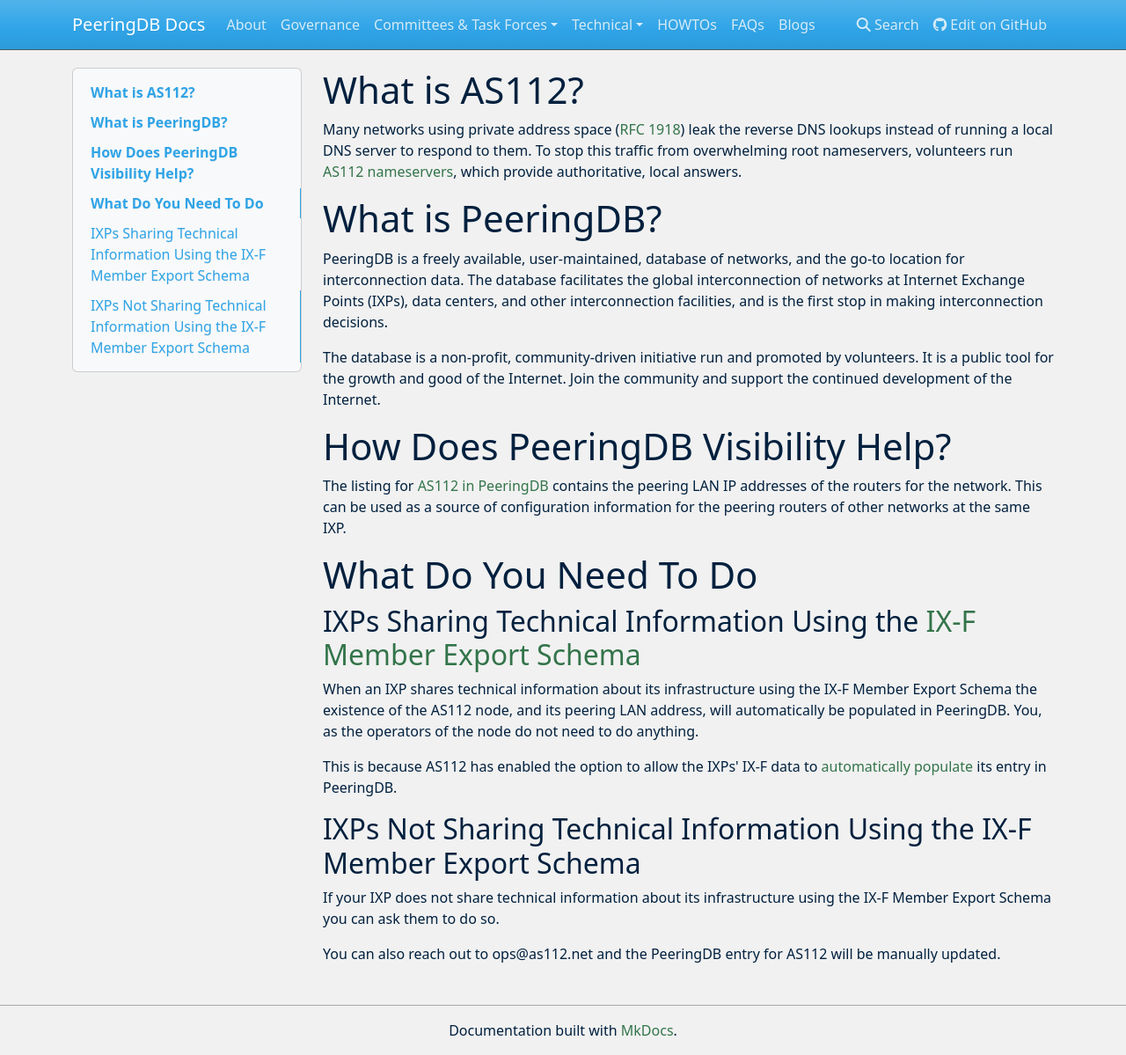
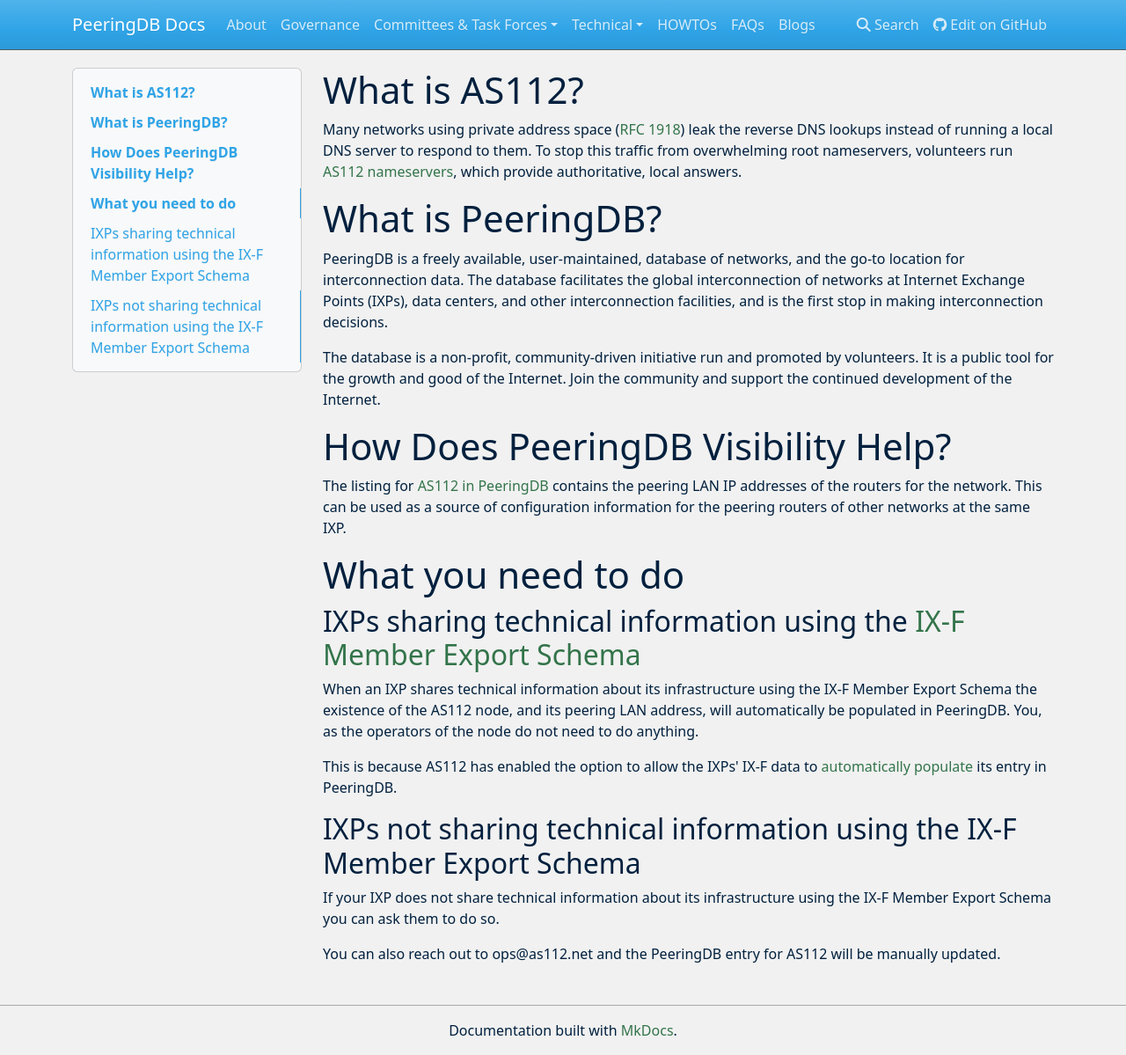
Before and after one commit to peeringdb/docs, an MkDocs documentation site: the page built from docs/howto/updates-for-as112.md, in a window 1280 px wide and 1199 px high. Shown: the whole window at 88% size. Built offline with MkDocs 1.6.1, drawn with Linux system fonts in a browser that asks for light colours; nearby versions of some CDN libraries.

Commit message:
Blog copy edits and linking.

```diff
--- a/docs/howto/updates_for-as112.md
+++ b/docs/howto/updates-for-as112.md
@@ -1,22 +1,27 @@
 # What is AS112?
+
 Many networks using private address space ([RFC 1918](https://www.rfc-editor.org/info/rfc1918)) leak the reverse DNS lookups instead of running a local DNS server to respond to them. To stop this traffic from overwhelming root nameservers, volunteers run [AS112 nameservers](https://www.as112.net), which provide authoritative, local answers.
 
 # What is PeeringDB?
+
 PeeringDB is a freely available, user-maintained, database of networks, and the go-to location for interconnection data. The database facilitates the global interconnection of networks at Internet Exchange Points (IXPs), data centers, and other interconnection facilities, and is the first stop in making interconnection decisions.
 
 The database is a non-profit, community-driven initiative run and promoted by volunteers. It is a public tool for the growth and good of the Internet. Join the community and support the continued development of the Internet.
 
 # How Does PeeringDB Visibility Help?
+
 The listing for [AS112 in PeeringDB](https://www.peeringdb.com/net/10664) contains the peering LAN IP addresses of the routers for the network. This can be used as a source of configuration information for the peering routers of other networks at the same IXP.
 
-# What Do You Need To Do
-## IXPs Sharing Technical Information Using the [IX-F Member Export Schema](https://github.com/euro-ix/json-schemas)
+# What you need to do
+
+## IXPs sharing technical information using the [IX-F Member Export Schema](https://github.com/euro-ix/json-schemas)
 
 When an IXP shares technical information about its infrastructure using the IX-F Member Export Schema the existence of the AS112 node, and its peering LAN address, will automatically be populated in PeeringDB. You, as the operators of the node do not need to do anything.
 
 This is because AS112 has enabled the option to allow the IXPs' IX-F data to [automatically populate](https://docs.peeringdb.com/howto/get-started-operator/#database-records-to-create) its entry in PeeringDB.
 
-## IXPs Not Sharing Technical Information Using the IX-F Member Export Schema
+## IXPs not sharing technical information using the IX-F Member Export Schema
+
 If your IXP does not share technical information about its infrastructure using the IX-F Member Export Schema you can ask them to do so.
 
 You can also reach out to ops@as112.net and the PeeringDB entry for AS112 will be manually updated.
```
Also changed, not shown: docs/howto/search.md (+2 -2 lines), docs/howtos.md (+2 -0 lines).
